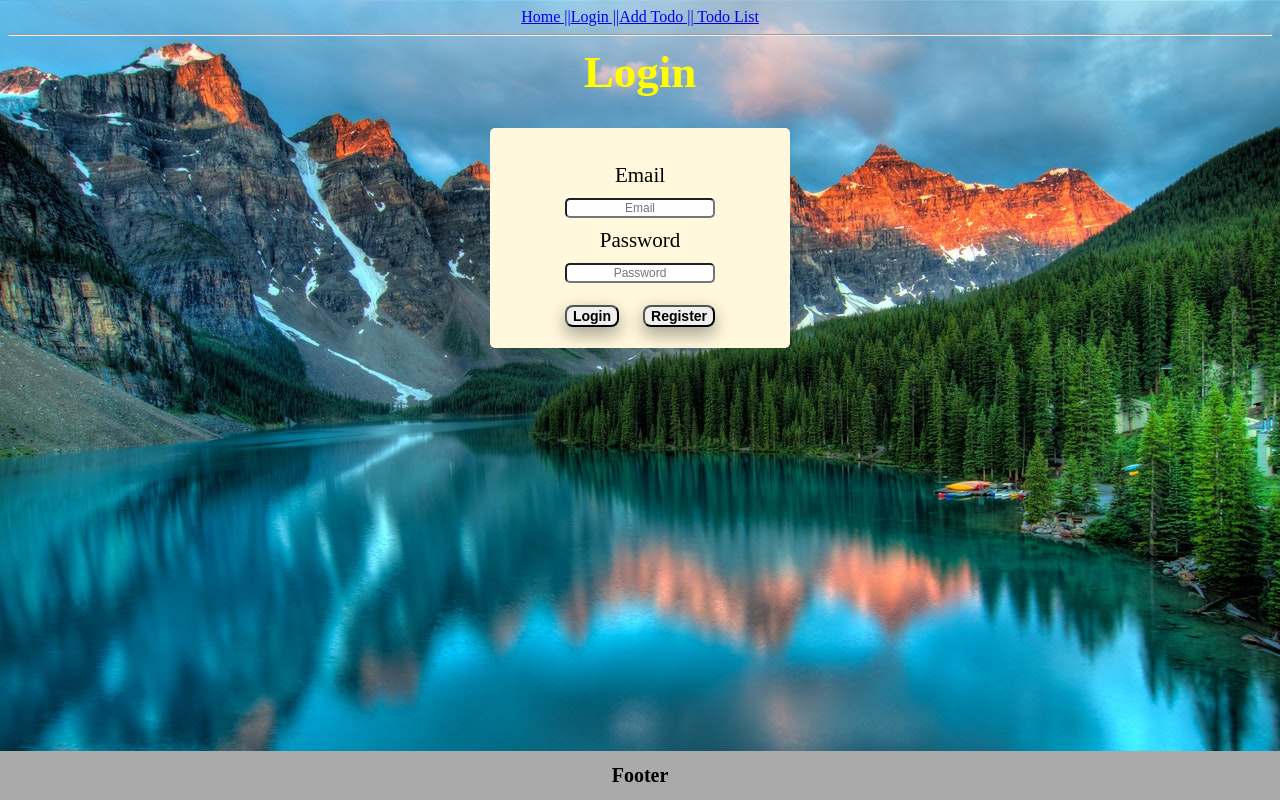
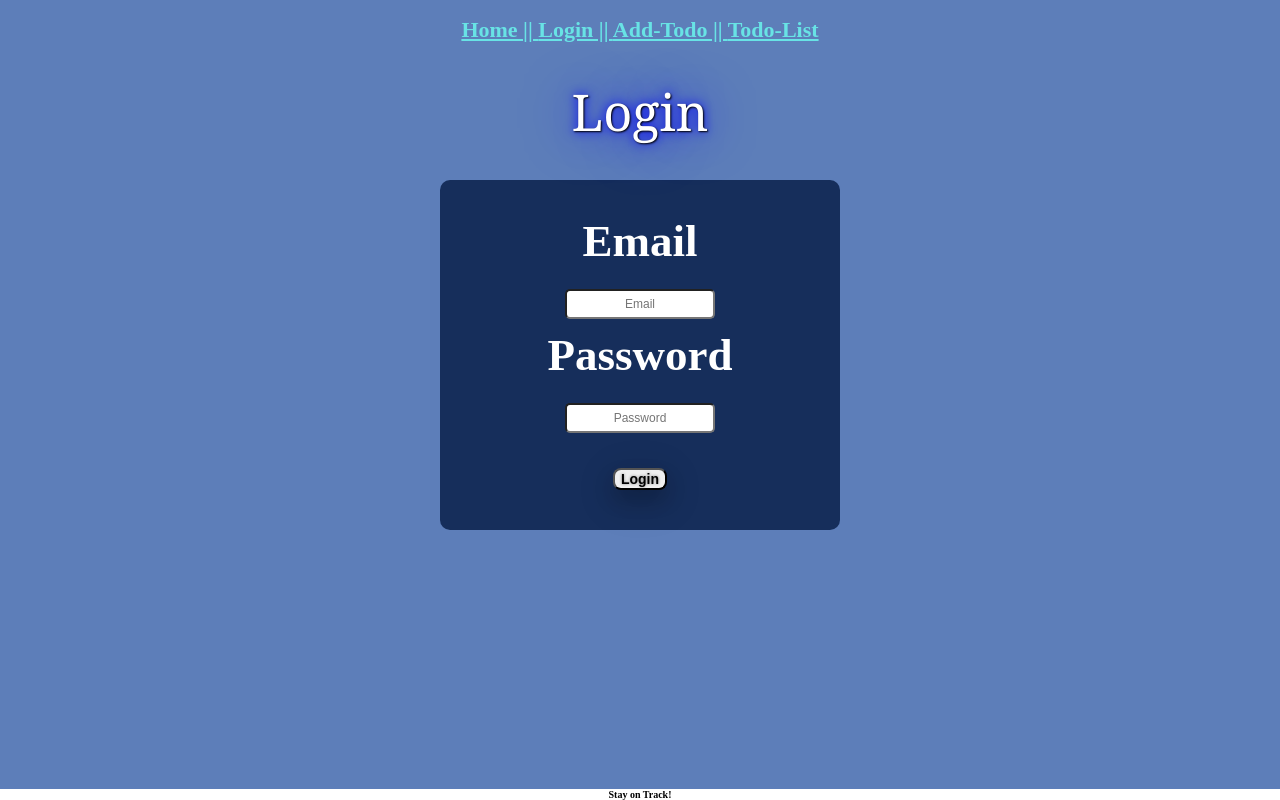
Before and after one commit to hunterwaters/todo-app, a React (Create React App) app: page /login in a window 1280 px wide. Built offline with nearby package versions, Linux system fonts and the light colour scheme.

Commit message:
make it better

```diff
--- a/src/App.js
+++ b/src/App.js
@@ -7,19 +7,18 @@ import LoginForm from './components/loginForm'
 import TodoForm from './components/addTodo';
 
 
+
 class App extends Component {
 
   render() {
 
   return (
     <Router className = "router">
-      <div>
-            <Link to="/">Home  ||</Link>
-            <Link to="/login">Login  ||</Link>
-            <Link to="/addtodo">Add Todo ||</Link>
-            <Link to="/todolist"> Todo List </Link>
-        <hr />
-
+      <div className = "navbar">
+            <Link to="/">Home || </Link>
+            <Link to="/login">Login ||  </Link>
+            <Link to="/addtodo">Add-Todo || </Link>
+            <Link to="/todolist"> Todo-List </Link>
         <Switch>
           <Route exact path="/">
             <TitlePage />
@@ -35,7 +34,8 @@ class App extends Component {
           </Route>
         </Switch>
       </div>
-    </Router>
+           </Router>
+
   );
 }
 }
--- a/src/components/TodoItem.js
+++ b/src/components/TodoItem.js
@@ -4,10 +4,12 @@ import PropTypes from 'prop-types';
 export class TodoItem extends Component {
   getStyle = () => {
     return {
-      background: '#f4f4f4',
-      padding: '0px',
-      borderBottom: '2px #ccc dotted',
+      background: '#162E5B',
+      padding: '2px',
+      borderBottom: '5px #ccc dotted',
+      border: '2px solid white',
       margin: '0 auto',
+      color: 'white',
       width: '620px',
       textDecoration: this.props.todo.completed ? 'line-through' : 'none'
     }
--- a/src/components/addTodo.js
+++ b/src/components/addTodo.js
@@ -28,6 +28,8 @@ export default class addtodo extends Component{
 
 
     const data = {title: this.state.title, summary: this.state.summary, date: this.state.date}
+
+
 
     fetch('http://localhost:7000/api/addtodo', {
       method: 'POST',
@@ -67,8 +69,9 @@ export default class addtodo extends Component{
             <input type= "date"  className = "date" name = "date" placeholder = "Date" required onChange = {this.handleChange}  />
             <button type="submit">Add +</button>
             </div>
+            <footer role = "content-info">Stay on Track!</footer>
         </form>
         </main>
-    );
+      );
+  }
 }
-}
--- a/src/components/loginForm.js
+++ b/src/components/loginForm.js
@@ -1,6 +1,5 @@
 import React, { Component} from 'react'
 import ReactDOM from 'react-dom'
-
 
 
  export default class Login extends Component {
@@ -59,9 +58,8 @@ import ReactDOM from 'react-dom'
               onChange = {this.handleChange}  />
               </div>
               <button type = "submit">Login</button>
-              <button type = "submit">Register</button>
               </form>
-    <footer role = "content-info">Footer</footer>
+    <footer role = "content-info">Stay on Track!</footer>
     </main>
         )
     }
--- a/src/components/titlePage.js
+++ b/src/components/titlePage.js
@@ -15,7 +15,7 @@ function TitlePage() {
             <section>
                 <h3>"The only difference between a mob and a trained army is organization.” ~ Calvin Coolidge</h3>
             </section>
-            <footer role = "content-info">Footer</footer>
+            <footer role = "content-info">Stay on Track!</footer>
             </main>
         </div>
 
--- a/src/components/toDoList.js
+++ b/src/components/toDoList.js
@@ -41,12 +41,11 @@ export default class TodoList extends Component {
         return (
           <div>
             <h1> ToDo List</h1>
-    <footer role = "content-info">Footer</footer>
+            <button className = "logout " type = "submit">Logout</button>
+    <footer role = "content-info">Stay on Track!</footer>
     <Todos todos = {this.state.todos}
             markComplete = {this.markComplete}
             delTodo = {this.delTodo} />
-            <button type = "submit">Logout</button>
-        <button type = "submit">Sync to Calendar</button>
     </div>
         );
     }
--- a/src/index.css
+++ b/src/index.css
@@ -5,19 +5,20 @@
 }
 
 body {
-  background-image: url(./images/mountains.jpg);
+  background-color: #5D7EB9;
 }
 
 
 .login-form  {
   text-align: center;
-  background-color: cornsilk;
-  font-size: 21px;
-  width: 300px;
-  height: 220px;
+  background-color: #162E5B;
+  font-size: 45px;
+  width: 400px;
+  height: 350px;
   margin: 0 auto;
   padding: 35px;
-  border-radius: 5px;
+  border-radius: 10px;
+  color: white;
 }
 
 .todo-Form {
@@ -26,26 +27,36 @@ body {
   height: 350px;
   margin: 0 auto;
   padding: 40px;
-  background-color: cornsilk;
+  background-color: #162E5B;
+  color: white;
+  border-radius: 10px;
 }
 
+
 h1 {
-  margin-top: 10px;
-  font-size: 45px;
-  color:  yellow;
+  line-height: 0px;
+  font-weight: bold;
+  text-align: center;
+  text-shadow: 1px 1px 2px black, 0 0 1em blue, 0 0 0.2em blue;
+  color: white;
+  font: 2.3em Georgia, serif;
  }
 
 h2 {
-  font-size: 40px;
-  color: yellow;
+  font-weight: bold;
+  text-align: center;
+  text-shadow: 1px 1px 2px black, 0 0 1em blue, 0 0 0.2em blue;
+  color: white;
+  font: 2.0em Georgia, serif;
  }
 
 
+
 .router, footer {
-  padding: 1% 0;
-  background-color: #aaa;
+  padding: 0 0;
+  background-color: white;
   font-weight: bold;
-  font-size: 20px;
+  font-size: 10px;
 }
 
 .router {
@@ -59,40 +70,54 @@ h2 {
 }
 
 section {
-  height: 140px;
-  width: 650px;
+  height: 160px;
+  width: 680px;
   padding: 10px 10px;
-  background-color: #bbb;
+  background-color: #162E5B;
   font-size: 12px;
   margin: 0 auto;
-  border-radius: 5px;
+  border-radius: 10px;
+  color: white;
+  font-family: 'Gill Sans', 'Gill Sans MT', Calibri, 'Trebuchet MS', sans-serif;
+  color: white;
+  text-shadow: 2px 2px 4px #000000;
 }
+
+a:link {
+  color: #68E3E5;
+}
+
+a:visited {
+  color: white;
+}
+
 
 h3 {
   font-size: 25px;
 }
 
 footer {
-  position: fixed;
   left: 0;
   bottom: 0;
   width: 100%;
+  position: fixed;
 }
 
 button {
   border-radius: 8px;
   font-size: 14px;
-  box-shadow: 0 8px 16px 0 rgba(0,0,0,0.2), 0 6px 20px 0 rgba(0,0,0,0.19);
+  box-shadow: 0 10px 40px 0 rgba(0,0,0,0.2), 0 10px 20px 0 rgba(0,0,0,0.19);
   margin: 12px;
   font-weight: bold;
+  text-shadow: 0 0 3px gray;
 }
 
 button:hover{
-  background-color: lightcoral;
+  background-color: #C21010;
 }
 
 input {
-  height: 20px;
+  height: 30px;
   width: 150px;
   border-radius: 5px;
   margin: 10px;
@@ -127,5 +152,21 @@ textarea {
   border-radius: 10px;
   color: white;
   cursor: pointer;
-  background-color: red;
+  background-color: #FA2727;
 }
+
+.navbar{
+  font-size: 22px;
+  margin: 15px;
+  height: 10px;
+  padding: 2px;
+  font-weight: bold;
+}
+
+.logout {
+  font-size: 20px;
+  font-weight: bold;
+  margin-top: 1px;
+  padding: 5px;
+
+}
```
Lines whose indentation alone changed are shown as unchanged.
